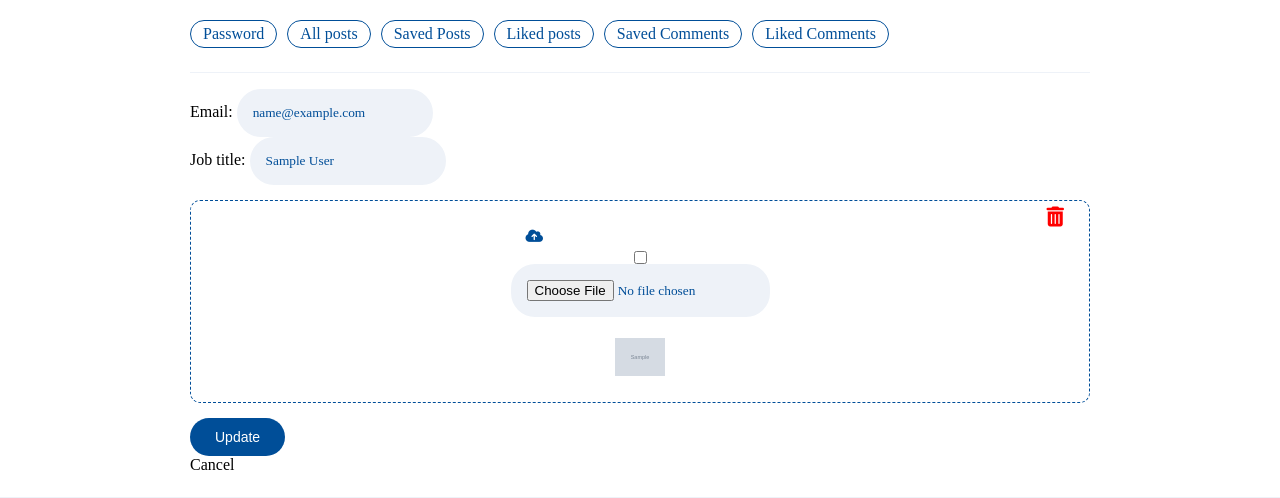
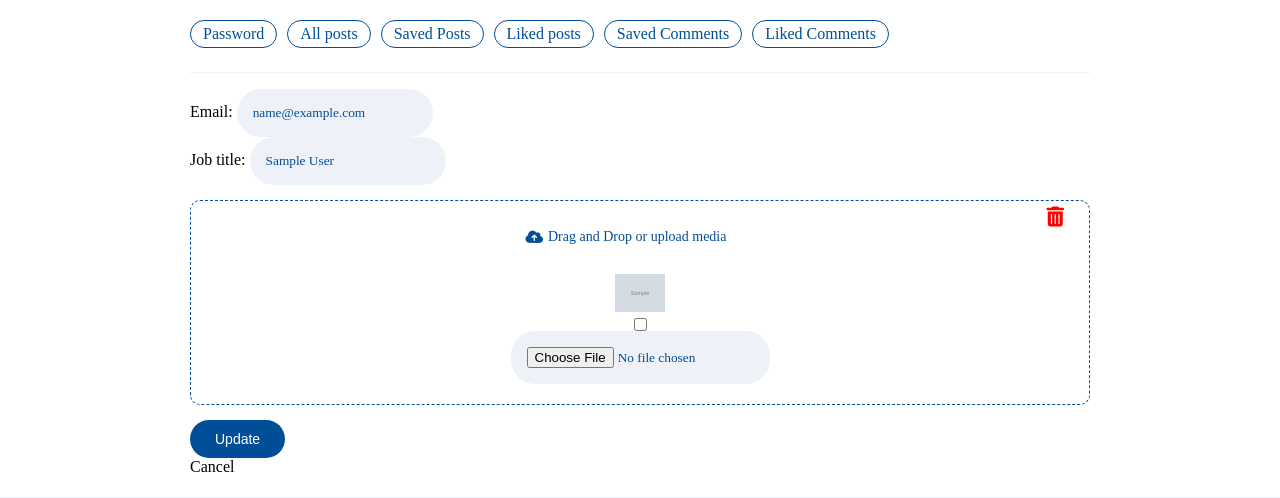
Before and after one commit to 582-41W-VA/InSync, a Django app: page /account/update_profile/ in a window 1280 px wide. Shown: the part 244-742 px from the top of the page. Run offline with Django 5.2, Linux system fonts and the light colour scheme; a user stored in the database is signed in; tables that the repository leaves empty hold one stand-in row (values such as "Sample post"); grey boxes marked "Sample" are stand-in pictures; some libraries are stand-ins or nearby versions; some web fonts are replaced.

Commit message:
modified media input field for profile images and added form containers

```diff
--- a/account/templates/account/login.html
+++ b/account/templates/account/login.html
@@ -1,17 +1,17 @@
 {% extends 'base.html' %}
 {% block 'title' %} Login {% endblock %}
 {% block 'main' %}
-
 {% include "partials/flash_message.html" %}
-
 <section class="login">
     <div class="container">
         <h3 class="title">log in to stay connected and collaborate with your team</h3>
         <div class="login-form">
             <h2>login</h2>
-            <form method="post">
+            <form method="POST">
+                <div class="form-container">
                 {% csrf_token %}
                 {{ form }}
+                </div>
                 <button type="submit">login</button>
             </form>
         </div>
--- a/account/templates/account/signup.html
+++ b/account/templates/account/signup.html
@@ -6,10 +6,12 @@
         <h3 class="title">Create your profile to stay connected, engage with company updates, and collaborate with your colleagues on inSync!</h3>
         <div class="signup-form">
             <h2>Signup</h2>
-            <form method="post">
+            <form method="POST">
+                <div class="form-container">
                 {% csrf_token %}
                 {{ form }}
-                <button type="submit">Signup</button>
+                </div>
+                <button type="submit">Sign Up</button>
             </form>
         </div>
         <p class="signup-link">Already an inSync user? login <a href="{% url 'account:login' %}">here.</a></p>
--- a/account/templates/account/update_profile.html
+++ b/account/templates/account/update_profile.html
@@ -1,30 +1,26 @@
 {% extends 'base.html' %}
 {% block 'title' %} Update Profile: {{ user.username }} {% endblock %}
 {% block 'main' %}
+{% include "partials/flash_message.html" %}
 {% include "acc_partials/profile_overview.html" %}
 <section class="update-profile">
   <div class="container">
     <form method="POST" enctype="multipart/form-data">
       {% csrf_token %}
       {{ form }}
-
       <div class="media-input-container">
         <div class="wrapper">
-            <label class="media-label" for="id_media">
-            <i class="fa-solid fa-cloud-arrow-up"></i>
+            <label class="media-label" for="id_profile_image">
+              <i class="fa-solid fa-cloud-arrow-up"></i> Drag and Drop or upload media
             </label>
-
+            <div class="media-preview">{% include "acc_partials/profile_image.html" %}</div>
             {{ profile_img.profile_image }}
 
-            <div class="media-preview">{% include "acc_partials/profile_image.html" %}</div>
-
-            <button id="clear-media" class="clear-media-btn">
+            <button type="button" id="clear-media" class="clear-media-btn">
                 <i class="fa-solid fa-trash-can"></i>
             </button>
         </div>
-    </div>
-
-
+      </div>
       <button type="submit">Update</button>
     </form>
     <a href="{% url 'posts:home' %}">Cancel</a>
```
